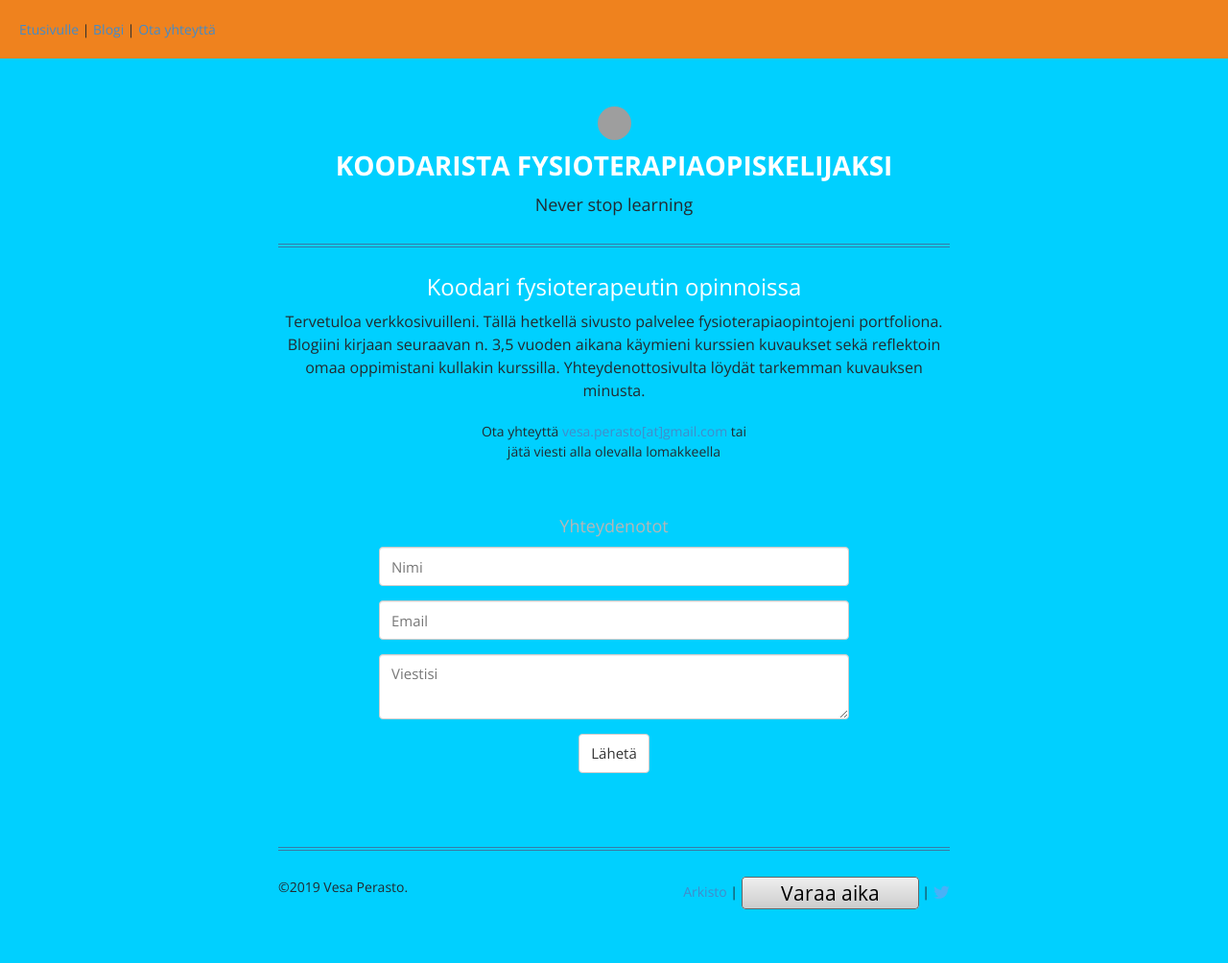
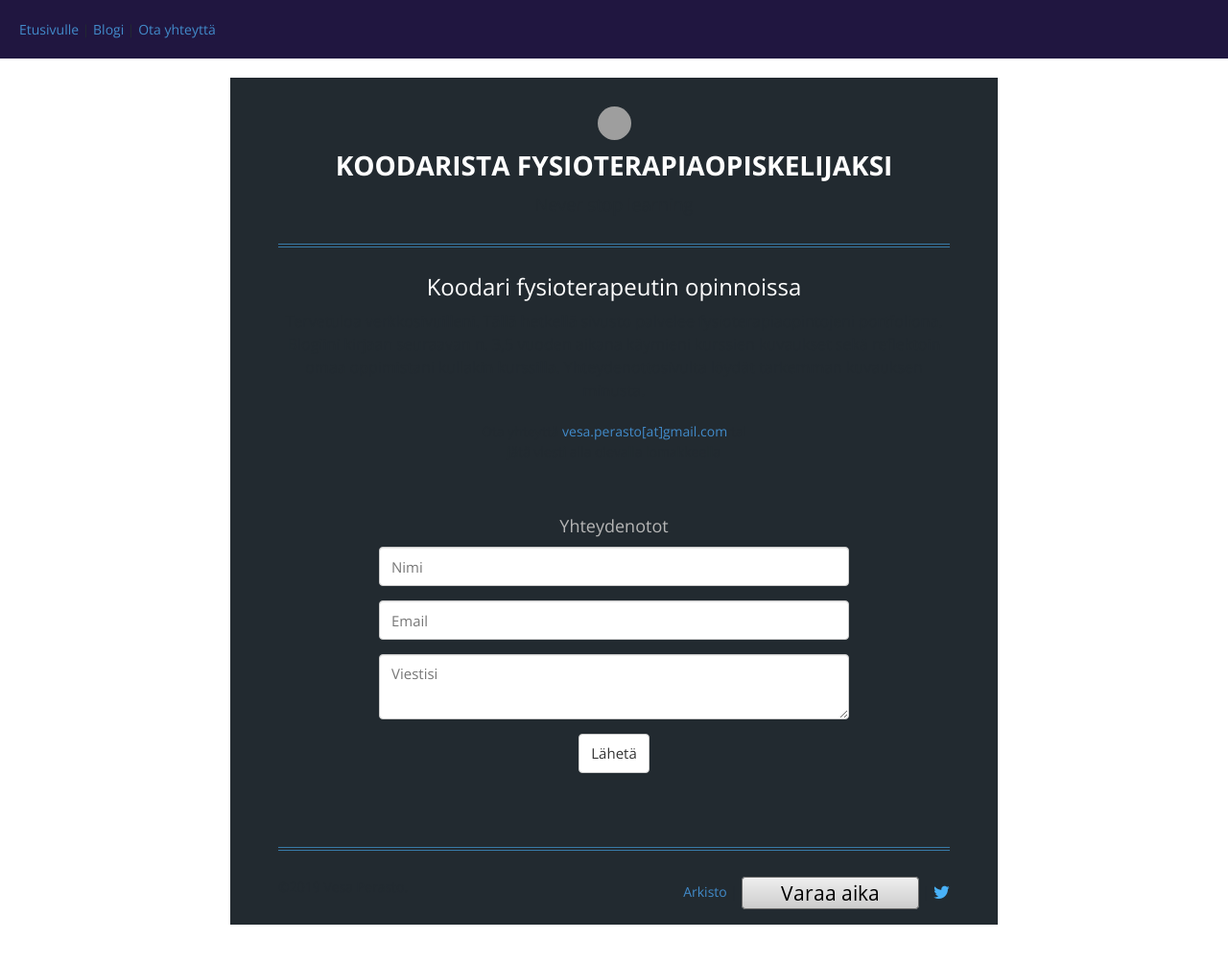
Before and after one commit to vperasto/vperasto.github.io, a Jekyll site: the page built from index.html, in a window 1280 px wide. Shown: the whole page at 96% size. Built offline with Jekyll 4.4.1, drawn with Linux system fonts in a browser that asks for light colours; nearby versions of some CDN libraries; comment, search, counter and statistics services are not loaded; grey boxes are pictures that could not be loaded.

Commit message:
update styles

```diff
--- a/public/stylesheets/styles.css
+++ b/public/stylesheets/styles.css
@@ -6,7 +6,7 @@ body {
   font: 14px/1.5 'Open Sans', sans-serif;
   color: #222A30 ;
   font-weight: normal;
-  background: #00d0ff;
+  background: #fff;
   -webkit-font-smoothing: subpixel-antialiased;
 }
 
@@ -91,6 +91,7 @@ strong {
   margin: 0 auto;
   position: relative;
   padding: 0 50px;
+  background: #222A30;
 }
 
 section img {
@@ -283,7 +284,8 @@ hr:after {
 
 .top {
     padding: 20px;
-    background-color: #ef821e;
+    background-color: #201640;
+    margin-bottom:2px:
 }
 .lomake {
     display: block;
```
